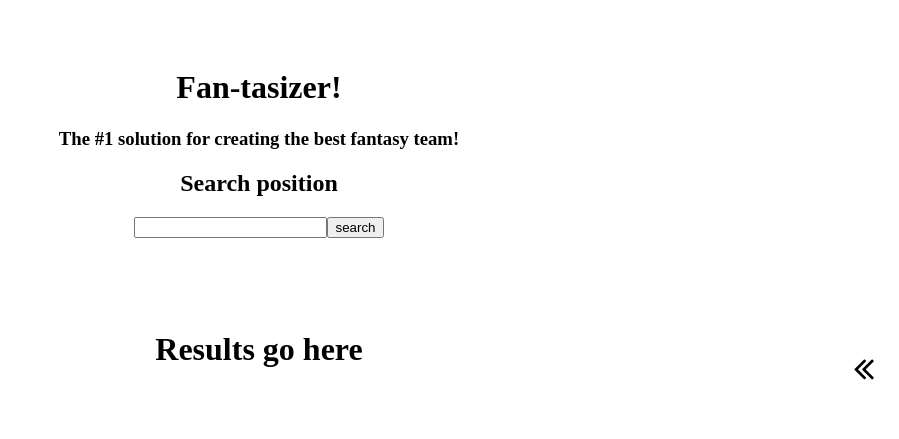
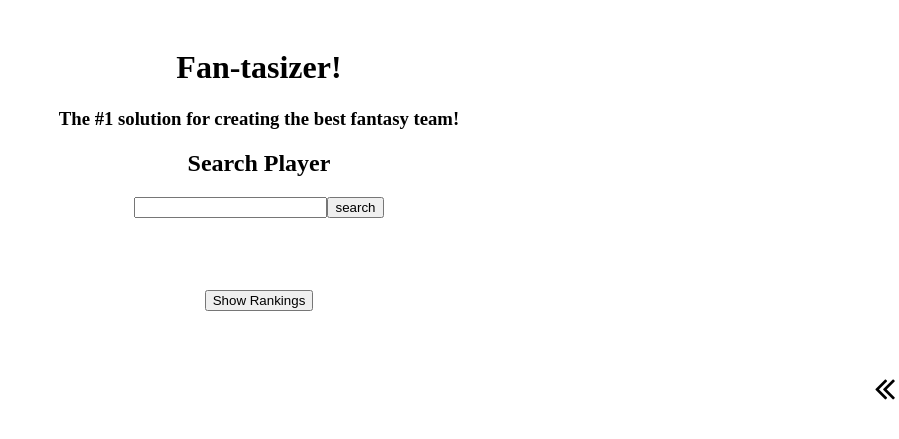
Before and after one commit to TylerRosen/Fan-tasize, a web app: file home.html in a window 1280 px wide. Shown: the top 439 px of the page, without its empty margins (381-1280 px from the left). Run offline with its HTML, style and script files only (its server is not run), Linux system fonts and the light colour scheme; some libraries are stand-ins or nearby versions.

Commit message:
Rankings display when button is clicked

```diff
--- a/app.js
+++ b/app.js
@@ -1,15 +1,30 @@
-/* Set the width of the side navigation to 250px and the left margin of the page content to 250px */
+/* Set the width of the side navigation to 250px and the right margin of the page content to 250px */
 function openNav() {
     document.getElementById("mySidenav").style.width = "450px";
-    document.getElementById("main").style.marginLeft = "450px";
+    document.getElementById("main").style.marginRight = "450px";
+    document.getElementById("arrow").style.marginRight = "450px";
 }
 
-/* Set the width of the side navigation to 0 and the left margin of the page content to 0 */
+/* Set the width of the side navigation to 0 and the right margin of the page content to 0 */
 function closeNav() {
     document.getElementById("mySidenav").style.width = "0";
-    document.getElementById("main").style.marginLeft = "0";
+    document.getElementById("main").style.marginRight = "0";
+    document.getElementById("arrow").style.marginRight = "0";
 }
 
-$('i.fa.fa-angle-double-left ').click(function (){
+$('i.fa.fa-angle-double-left ').click(function() {
     openNav();
 })
+
+$('#display').click(function() {
+    $('#players').show();
+    $('#display').hide();
+})
+
+$('.addTeam').click(function() {
+    $('#myPlayers').append($('span').text());
+})
+
+$('#searchBox').submit(function() {
+    console.log('hello');
+});
--- a/assets/css/style.css
+++ b/assets/css/style.css
@@ -8,19 +8,29 @@
 }
 
 .sidenav {
-    height: 100%; /* 100% Full-height */
-    width: 0; /* 0 width - change this with JavaScript */
-    position: fixed; /* Stay in place */
-    z-index: 1; /* Stay on top */
+    height: 100%;
+    /* 100% Full-height */
+    width: 0;
+    /* 0 width - change this with JavaScript */
+    position: fixed;
+    /* Stay in place */
+    z-index: 1;
+    /* Stay on top */
     top: 0;
     right: 0px;
-    background-color: grey; /* Black*/
-    overflow-x: hidden; /* Disable horizontal scroll */
-    padding-top: 60px; /* Place content 60px from the top */
-    transition: 0.5s; /* 0.5 second transition effect to slide in the sidenav */
+    background-color: grey;
+    /* Black*/
+    overflow-x: hidden;
+    /* Disable horizontal scroll */
+    padding-top: 60px;
+    /* Place content 60px from the top */
+    transition: 0.5s;
+    /* 0.5 second transition effect to slide in the sidenav */
 }
 
+
 /* The navigation menu links */
+
 .sidenav a {
     padding: 8px 8px 8px 32px;
     text-decoration: none;
@@ -30,21 +40,26 @@
     transition: 0.3s
 }
 
+
 /* When you mouse over the navigation links, change their color */
-.sidenav a:hover, .offcanvas a:focus{
+
+.sidenav a:hover,
+.offcanvas a:focus {
     color: #f1f1f1;
 }
 
-i.fa.fa-angle-double-left {
-      position: fixed;
-      top: 50%;
-      margin-top: -50px;
-      margin-left: -100px;
-      font-size: 36px;
-      right: 25px;
+#arrow {
+    position: fixed;
+    top: 50%;
+    margin-top: -50px;
+    margin-left: -100px;
+    font-size: 36px;
+    right: -16px;
 }
 
+
 /* Position and style the close button (top right corner) */
+
 .sidenav .closebtn {
     clear: both;
     position: absolute;
@@ -54,9 +69,12 @@
     margin-left: 50px;
 }
 
+
 /* Style page content - use this if you want to push the page content to the right when you open the side navigation */
-#main {
-    transition: margin-left .5s;
+
+#main,
+#arrow {
+    transition: margin-right .5s;
     padding: 20px;
 }
 
@@ -64,8 +82,14 @@
     float: right;
 }
 
+
 /* On smaller screens, where height is less than 450px, change the style of the sidenav (less padding and a smaller font size) */
+
 @media screen and (max-height: 450px) {
-    .sidenav {padding-top: 15px;}
-    .sidenav a {font-size: 18px;}
+    .sidenav {
+        padding-top: 15px;
+    }
+    .sidenav a {
+        font-size: 18px;
+    }
 }
--- a/home.html
+++ b/home.html
@@ -18,15 +18,18 @@
     <div id="mySidenav" class="sidenav">
         <a href="javascript:void(0)" class="closebtn" onclick="closeNav()">&times;</a>
         <h1>My Team</h1>
+        <ol id="myPlayers">
+        </ol>
+
     </div>
-
-    <!-- Use any element to open the sidenav -->
-    <i class="fa fa-angle-double-left"></i>
 
     <!-- Add all page content inside this div if you want the side nav to push page content to the right (not used if you only want the sidenav to sit on top of the page -->
     <div id="main">
 
-    </div>
+        <div class="container">
+            <!-- Use any element to open the sidenav -->
+            <i class="fa fa-angle-double-left" id="arrow"></i>
+
             <div class="heading">
                 <h1>Fan-tasizer!</h1>
                 <h3>The #1 solution for creating the best fantasy team!</h3>
@@ -37,7 +40,7 @@
             </div>
 
             <div class="searchPosition">
-        <h2>Search position</h2>
+                <h2>Search Player</h2>
                 <form id="searchBox" method="get">
                     <input type="text" class="search" name="q" size="21" maxlength="120"><input type="submit" value="search" class="tfbutton">
                 </form>
@@ -46,17 +49,22 @@
             <br><br><br><br>
 
             <div class="results">
-        <h1>Results go here</h1>
+                <button id="display">Show Rankings</button>
+                <!--<h1>Results go here</h1>-->
 
                 <div id="players" hidden>
                     <ol class="ranks">
-                <li>Player (Stats) <button>Add to team</button></li>
-                <li>Player (Stats) <button>Add to team</button></li>
-                <li>Player (Stats) <button>Add to team</button></li>
-                <li>Player (Stats) <button>Add to team</button></li>
-                <li>Player (Stats) <button>Add to team</button></li>
-                <li>Player (Stats) <button>Add to team</button></li>
+                        <li>Player 1 (Stats) <button class="addTeam">Add to team</button></li>
+                        <li>Player 2 (Stats) <button class="addTeam">Add to team</button></li>
+                        <li>Player 3 (Stats) <button class="addTeam">Add to team</button></li>
+                        <li>Player 4 (Stats) <button class="addTeam">Add to team</button></li>
+                        <li>Player 5 (Stats) <button class="addTeam">Add to team</button></li>
+                        <li>Player 6 (Stats) <button class="addTeam">Add to team</button></li>
                     </ol>
+                </div>
+
+            </div>
+
         </div>
 
     </div>
```
Lines whose indentation alone changed are shown as unchanged.
